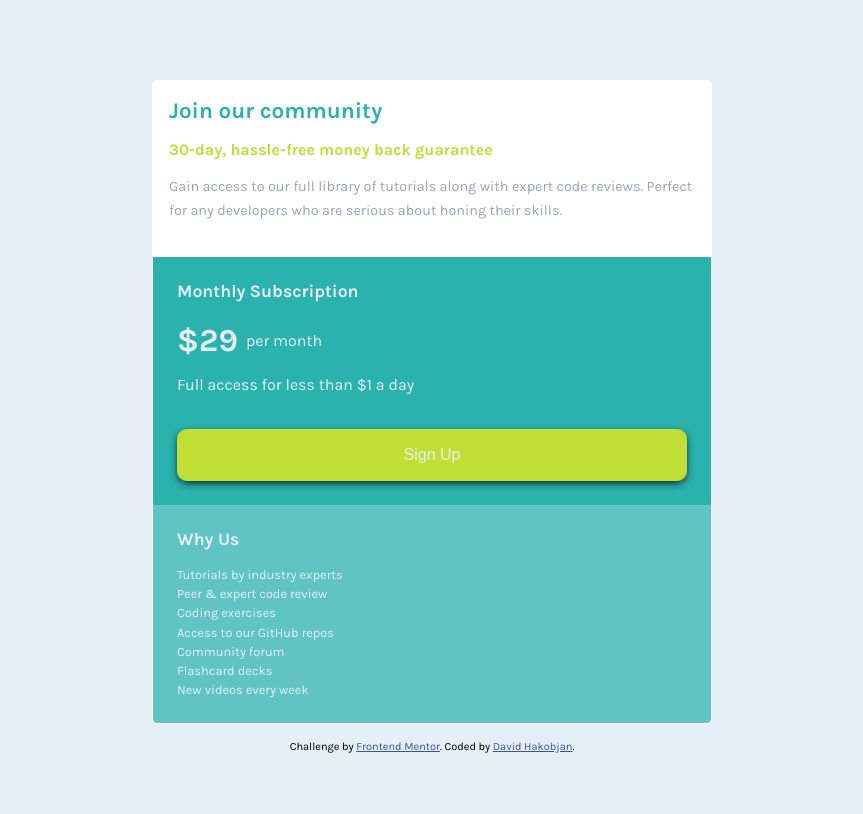
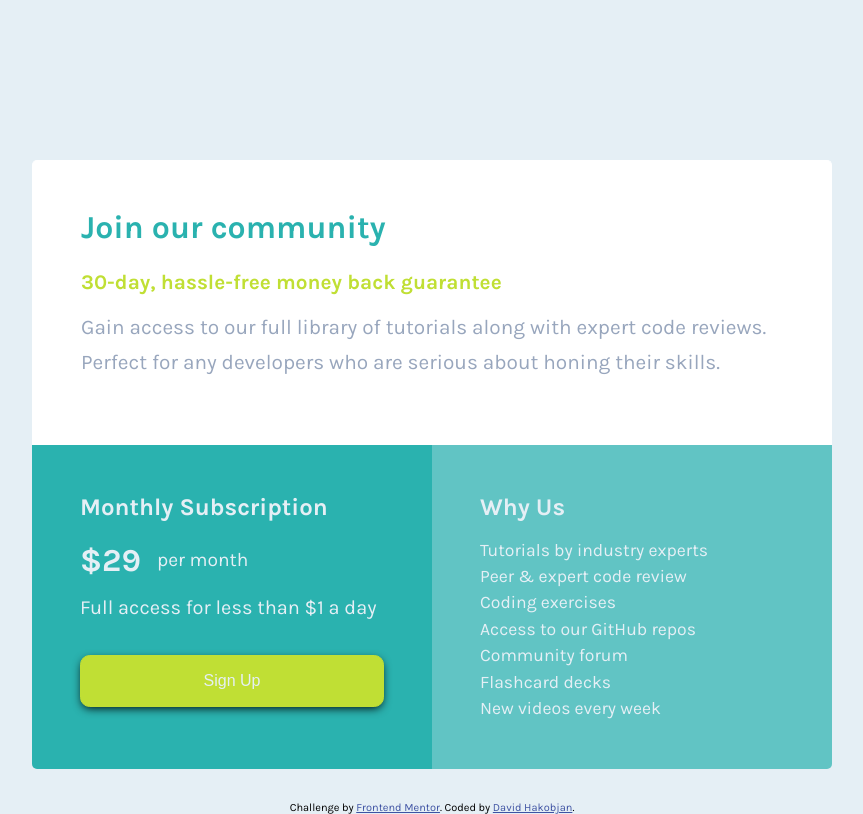
Before and after one commit to dhakobja/single-price-grid-component-master, a plain HTML site: page index.html in a window 1280 px wide. Shown: the whole page, without its empty margins (208-1071 px from the left). Drawn offline with Linux system fonts and the light colour scheme.

Commit message:
Finished the Desktop Design

```diff
--- a/style.css
+++ b/style.css
@@ -1,4 +1,4 @@
-:root{
+:root {
   --Cyan: hsl(179, 62%, 43%);
   --Bright-Yellow: hsl(71, 73%, 54%);
   --Light-Gray: hsl(204, 43%, 93%);
@@ -17,19 +17,19 @@ body {
   margin: 0px;
 }
 
-body{
-  font-family: 'Karla', sans-serif;
+body {
+  font-family: "Karla", sans-serif;
   background-color: var(--Light-Gray);
   padding: 5rem 2rem;
 }
 
-main{
+main {
   max-width: 35rem;
   margin-left: auto;
   margin-right: auto;
 }
 
-.top-section{
+.top-section {
   border: 1px solid;
   border-bottom: 0px;
   border-color: white;
@@ -39,20 +39,20 @@ main{
   padding: 1rem;
 }
 
-.top-section h1{
+.top-section h1 {
   font-size: 1.4rem;
   font-weight: 700;
   color: var(--Cyan);
   margin-bottom: 1rem;
 }
 
-.top-section h2{
+.top-section h2 {
   font-size: 1rem;
   color: var(--Bright-Yellow);
   margin-bottom: 1rem;
 }
 
-.top-section p{
+.top-section p {
   font-size: 0.9rem;
   font-weight: 400;
   line-height: 1.7;
@@ -60,19 +60,19 @@ main{
   margin-bottom: 1rem;
 }
 
-.bottom-section h2{
+.bottom-section h2 {
   font-size: 1.1rem;
   color: var(--Light-Gray);
   margin-bottom: 1rem;
 }
 
-.bottom-section p{
+.bottom-section p {
   color: var(--Light-Gray);
   font-weight: 400;
   line-height: 1.5;
 }
 
-.left-part{
+.left-part {
   border: 1px solid;
   border-bottom: 0px;
   border-color: white;
@@ -80,23 +80,23 @@ main{
   padding: 1.5rem;
 }
 
-.left-part p{
+.left-part p {
   display: flex;
   align-items: center;
   margin-bottom: 0.5rem;
 }
 
-.left-part span{
+.left-part span {
   font-size: 2rem;
   font-weight: 700;
   margin-right: 0.5rem;
 }
 
-.left-part .text-before-button{
+.left-part .text-before-button {
   margin-bottom: 2rem;
 }
 
-button{
+button {
   width: 100%;
   font-size: 1rem;
   color: var(--Light-Gray);
@@ -108,7 +108,7 @@ button{
   padding: 1rem;
 }
 
-.right-part{
+.right-part {
   border: 1px solid;
   border-top: 0px;
   border-bottom-left-radius: 5px;
@@ -117,15 +117,81 @@ button{
   background-color: rgba(42, 178, 175, 0.7);
   margin-bottom: 1rem;
   padding: 1.5rem;
-
 }
 
-.right-part p{
+.right-part p {
   font-size: 0.8rem;
 }
 
-@media(min-width:62.5rem){
+@media (min-width: 62.5rem) {
+  body {
+    padding-top: 10rem;
+  }
 
+  main {
+    max-width: 50rem;
+    margin-bottom: 2rem;
+  }
+
+  .top-section {
+    padding: 3rem;
+  }
+
+  .top-section h1{
+    font-size: 2rem;
+    margin-bottom: 1.5rem;
+  }
+
+  .top-section h2{
+    font-size: 1.3rem;
+  }
+
+  .top-section p{
+    font-size: 1.3rem;
+  }
+
+  .bottom-section {
+    display: flex;
+    border-bottom-left-radius: 5px;
+    border-bottom-right-radius: 5px;
+  }
+
+  .bottom-section h2 {
+    font-size: 1.5rem;
+  }
+
+  .left-part {
+    width: 50%;
+    align-self: stretch;
+    border: 0px;
+    padding: 3rem;
+    border-bottom-left-radius: 5px;
+  }
+
+  .left-part span {
+    margin-right: 1rem;
+  }
+
+  .left-part p {
+    font-size: 1.2rem;
+  }
+
+  .left-part p.text-before-button {
+    font-size: 1.25rem;
+  }
+
+  .right-part {
+    width: 50%;
+    align-self: stretch;
+    border: 0px;
+    border-bottom-left-radius: 0px;
+    margin: 0px;
+    padding: 3rem;
+  }
+
+  .right-part p{
+    font-size: 1.1rem;
+  }
 }
 .attribution {
   font-size: 11px;
```
Also changed, not shown: index.html (+3 -0 lines).
